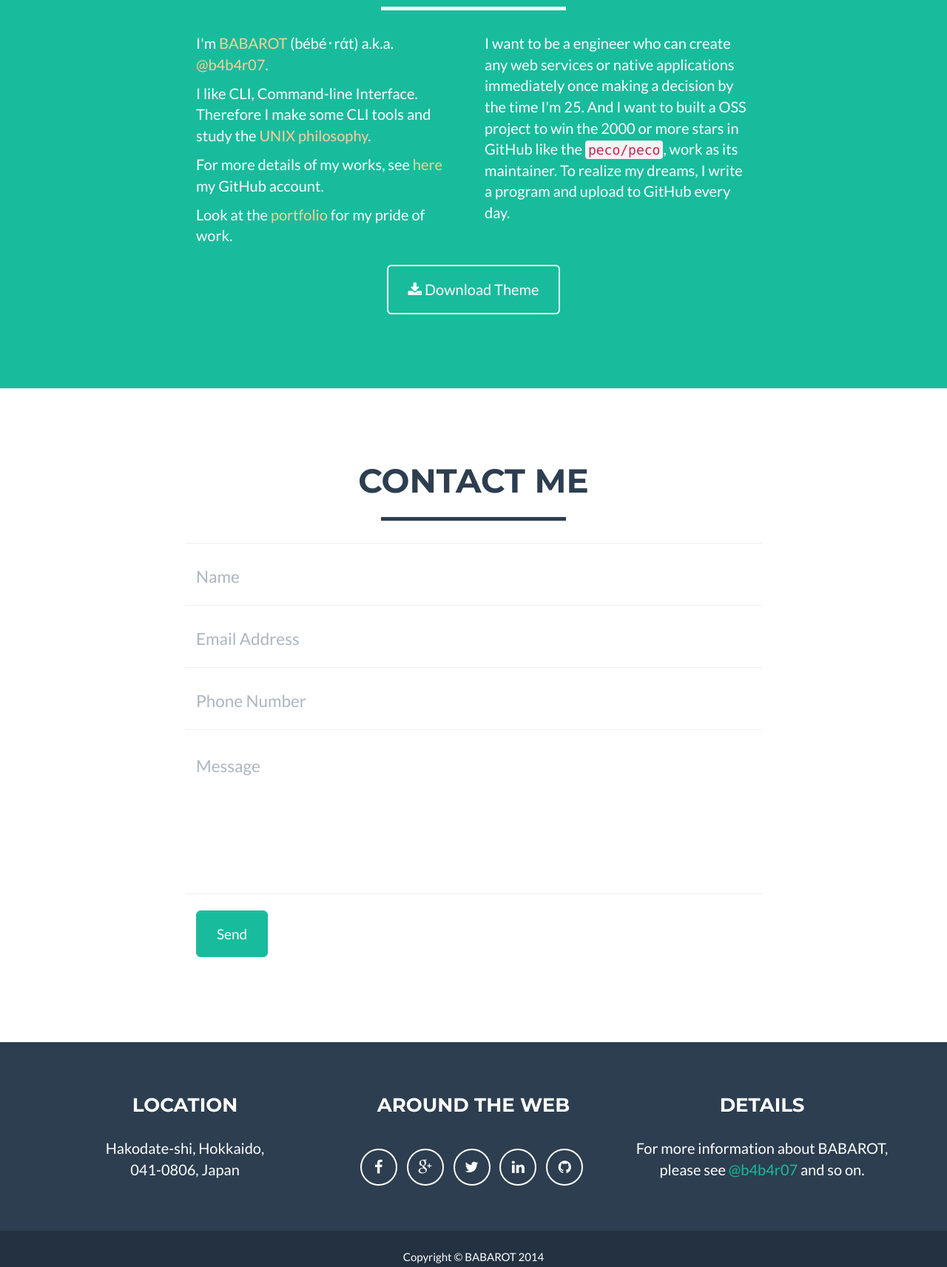
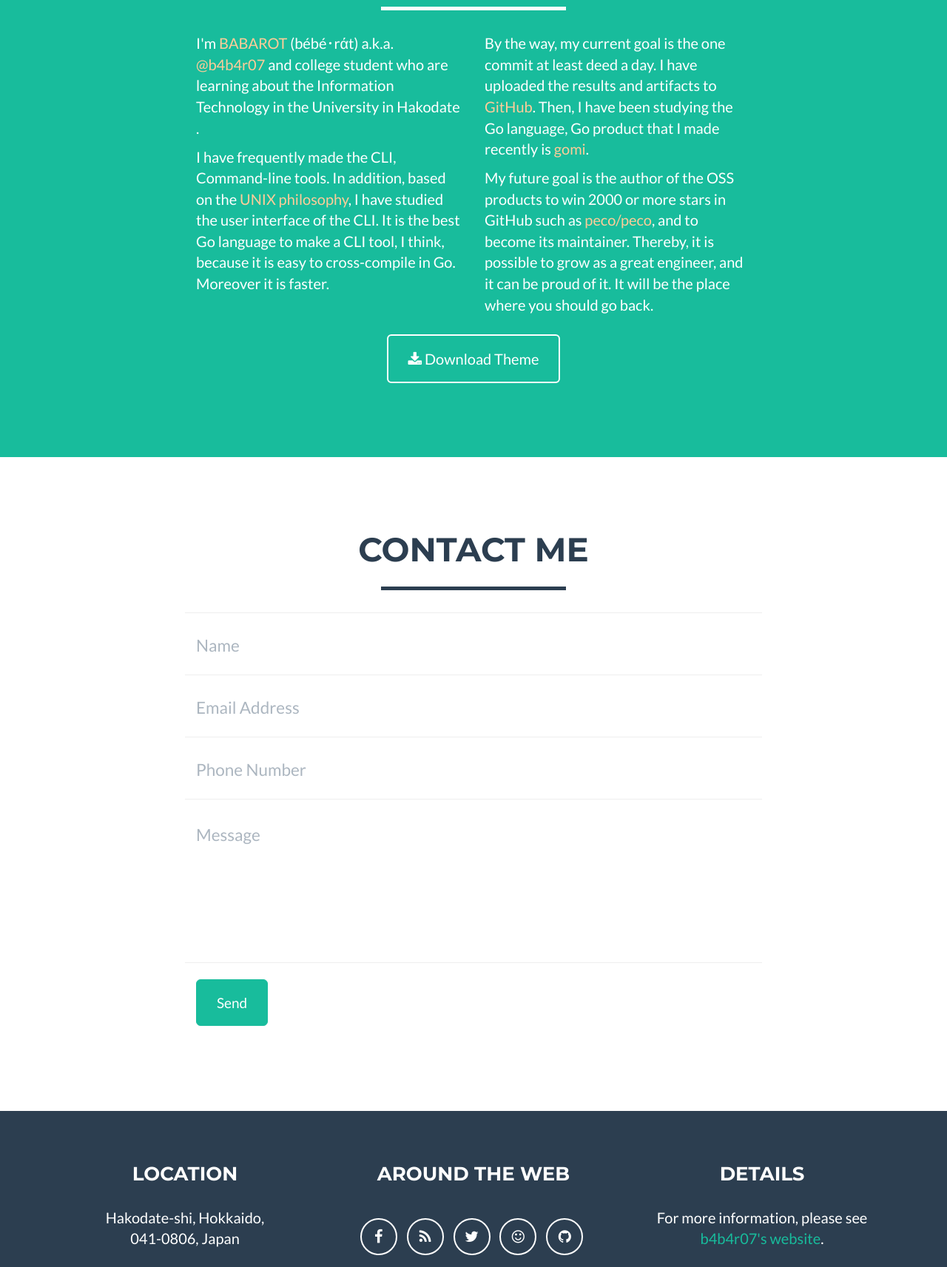
Before and after one commit to b4b4r07/portfolio, a plain HTML site: page index.html in a window 1280 px wide. Shown: the part 1540-3253 px from the top of the page at 74% size. Drawn offline with nearby package versions, Linux system fonts and the light colour scheme.

Commit message:
Update introduce and some font-awesome icons

```diff
--- a/index.html
+++ b/index.html
@@ -176,13 +176,12 @@
             </div>
             <div class="row">
                 <div class="col-lg-4 col-lg-offset-2">
-                    <p>I'm <a href="https://b4b4r07.com" style="color:#ffcc99">BABAROT</a> (bébé･rάt) a.k.a. <a href="https://twitter.com/b4b4r07" style="color:#ffcc99">@b4b4r07</a>.</p>
-                    <p>I like CLI, Command-line Interface. Therefore I make some CLI tools and study the <a href="http://en.wikipedia.org/wiki/Unix_philosophy" style="color:#ffcc99">UNIX philosophy</a>.</p>
-                    <p>For more details of my works, see <a href="https://github.com/b4b4r07" style="color:#ffcc99">here</a> my GitHub account.
-                    <p>Look at the <span class="page-scroll"><a href="#portfolio" style="color:#ffcc99">portfolio</a></span> for my pride of work.</p>
+                    <p>I'm <a href="https://b4b4r07.com" style="color:#ffcc99">BABAROT</a> (bébé･rάt) a.k.a. <a href="https://twitter.com/b4b4r07" style="color:#ffcc99">@b4b4r07</a> and college student who are learning about the Information Technology in the University in Hakodate .</p>
+                    <p>I have frequently made the CLI, Command-line tools. In addition, based on the <a href="http://en.wikipedia.org/wiki/Unix_philosophy" style="color:#ffcc99">UNIX philosophy</a>, I have studied the user interface of the CLI. It is the best Go language to make a CLI tool, I think, because it is easy to cross-compile in Go. Moreover it is faster.</p>
                 </div>
                 <div class="col-lg-4">
-                    <p>I want to be a engineer who can create any web services or native applications immediately once making a decision by the time I'm 25. And I want to built a OSS project to win the 2000 or more stars in GitHub like the <code>peco/peco</code>, work as its maintainer. To realize my dreams, I write a program and upload to GitHub every day.</p>
+                    <p>By the way, my current goal is the one commit at least deed a day. I have uploaded the results and artifacts to <a href="https://github.com/b4b4r07" style="color:#ffcc99">GitHub</a>. Then, I have been studying the Go language, Go product that I made recently is <a href="http://b4b4r07.com/gomi" style="color:#ffcc99">gomi</a>.
+                    <p>My future goal is the author of the OSS products to win 2000 or more stars in GitHub such as <a href="https://github.com/peco/peco" style="color:#ffcc99">peco/peco</a>, and to become its maintainer. Thereby, it is possible to grow as a great engineer, and it can be proud of it. It will be the place where you should go back.</a>
                 </div>
                 <div class="col-lg-8 col-lg-offset-2 text-center">
                     <a href="#" class="btn btn-lg btn-outline">
@@ -264,22 +263,22 @@
                                 <a href="#" class="btn-social btn-outline"><i class="fa fa-fw fa-facebook"></i></a>
                             </li>
                             <li>
-                                <a href="#" class="btn-social btn-outline"><i class="fa fa-fw fa-google-plus"></i></a>
+                                <a href="http://tellme.tokyo" class="btn-social btn-outline"><i class="fa fa-fw fa-rss"></i></a>
                             </li>
                             <li>
                                 <a href="https://twitter.com/b4b4r07" class="btn-social btn-outline"><i class="fa fa-fw fa-twitter"></i></a>
                             </li>
                             <li>
-                                <a href="#" class="btn-social btn-outline"><i class="fa fa-fw fa-linkedin"></i></a>
+                                <a href="http://b4b4r07.com" class="btn-social btn-outline"><i class="fa fa-fw fa-smile-o"></i></a>
                             </li>
                             <li>
-                                <a href="https://github.com/b4b4r07" class="btn-social btn-outline"><i class="fa fa-github"></i></a>
+                                <a href="https://github.com/b4b4r07" class="btn-social btn-outline"><i class="fa fa-fw fa-github"></i></a>
                             </li>
                         </ul>
                     </div>
                     <div class="footer-col col-md-4">
                         <h3>Details</h3>
-                        <p>For more information about BABAROT, please see <a href="https://twitter.com/b4b4r07">@b4b4r07</a> and so on.</p>
+                        <p>For more information, please see <a href="http://b4b4r07.com">b4b4r07's website</a>.</p>
                     </div>
                 </div>
             </div>
```
